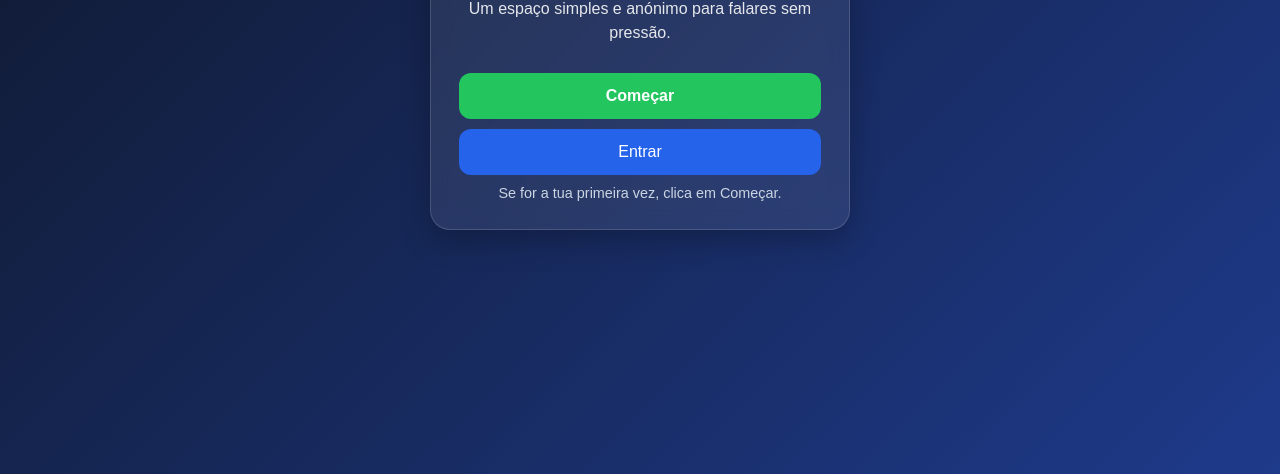
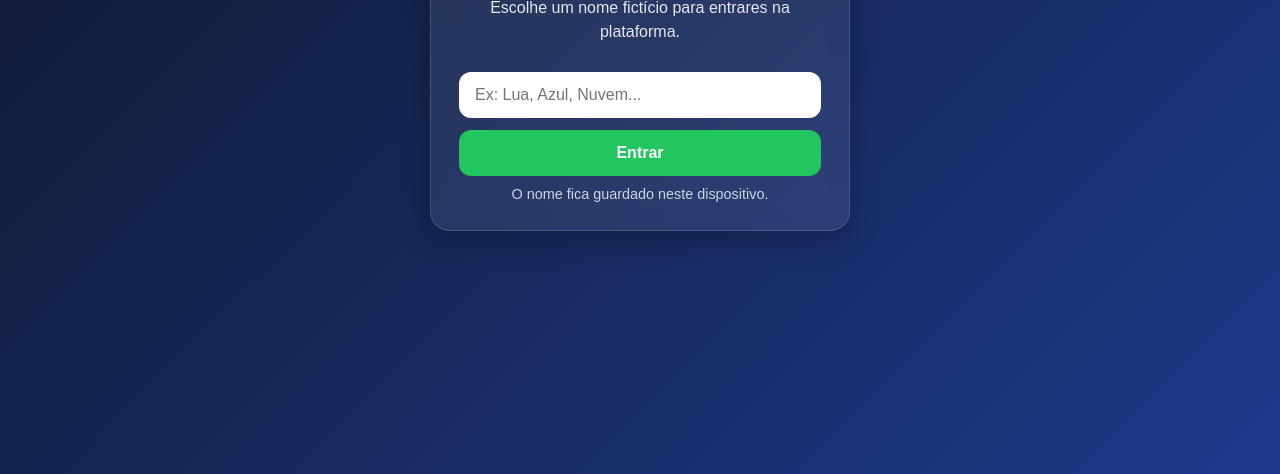
Before and after one commit to emiltera01-pixel/Desabafa, a website: page public/index.html in a window 1280 px wide. Shown: the part 326-800 px from the top of the page. Drawn offline with Linux system fonts and the light colour scheme.

Commit message:
restore nickname only home page

```diff
--- a/public/index.html
+++ b/public/index.html
@@ -22,7 +22,7 @@
       padding: 20px;
     }
 
-    .container {
+    .app {
       width: 100%;
       max-width: 420px;
       background: rgba(255, 255, 255, 0.08);
@@ -45,33 +45,6 @@
       color: #e5e7eb;
     }
 
-    .btn {
-      width: 100%;
-      border: none;
-      border-radius: 12px;
-      padding: 14px 16px;
-      margin-top: 10px;
-      font-size: 1rem;
-      cursor: pointer;
-    }
-
-    .btn-primary {
-      background: #22c55e;
-      color: white;
-      font-weight: bold;
-    }
-
-    .btn-secondary {
-      background: #2563eb;
-      color: white;
-    }
-
-    .btn-light {
-      background: white;
-      color: #111827;
-      font-weight: bold;
-    }
-
     input {
       width: 100%;
       padding: 14px 16px;
@@ -82,50 +55,56 @@
       margin-top: 10px;
     }
 
-    .section {
+    button {
+      width: 100%;
+      border: none;
+      border-radius: 12px;
+      padding: 14px 16px;
+      margin-top: 12px;
+      font-size: 1rem;
+      cursor: pointer;
+      font-weight: bold;
+    }
+
+    .primary {
+      background: #22c55e;
+      color: white;
+    }
+
+    .secondary {
+      background: white;
+      color: #111827;
+    }
+
+    .hidden {
       display: none;
     }
 
-    .visible {
-      display: block;
-    }
-
     .small {
+      margin-top: 10px;
       font-size: 0.9rem;
       color: #cbd5e1;
-      margin-top: 10px;
     }
   </style>
 </head>
 <body>
-  <div class="container">
-    <div id="welcome-section">
+  <div class="app">
+    <div id="nickname-box">
       <h1>Desabafa</h1>
-      <p>Um espaço simples e anónimo para falares sem pressão.</p>
-      <button class="btn btn-primary" onclick="showNicknameSection()">Começar</button>
-      <button class="btn btn-secondary" onclick="window.location.href='/login.html'">Entrar</button>
-      <div class="small">Se for a tua primeira vez, clica em Começar.</div>
-    </div>
-
-    <div id="nickname-section" class="section">
-      <h1>Escolhe um nome fictício</h1>
-      <p>Este nome vai ser usado só dentro da plataforma.</p>
+      <p>Escolhe um nome fictício para entrares na plataforma.</p>
       <input type="text" id="nickname" placeholder="Ex: Lua, Azul, Nuvem..." />
-      <button class="btn btn-primary" onclick="startApp()">Continuar</button>
-      <button class="btn btn-light" onclick="backToWelcome()">Voltar</button>
+      <button class="primary" onclick="startApp()">Entrar</button>
+      <div class="small">O nome fica guardado neste dispositivo.</div>
     </div>
   </div>
 
   <script>
-    function showNicknameSection() {
-      document.getElementById('welcome-section').style.display = 'none';
-      document.getElementById('nickname-section').style.display = 'block';
-    }
-
-    function backToWelcome() {
-      document.getElementById('nickname-section').style.display = 'none';
-      document.getElementById('welcome-section').style.display = 'block';
-    }
+    window.addEventListener('load', () => {
+      const saved = localStorage.getItem('nickname');
+      if (saved) {
+        document.getElementById('nickname').value = saved;
+      }
+    });
 
     function startApp() {
       const name = document.getElementById('nickname').value.trim();
```
